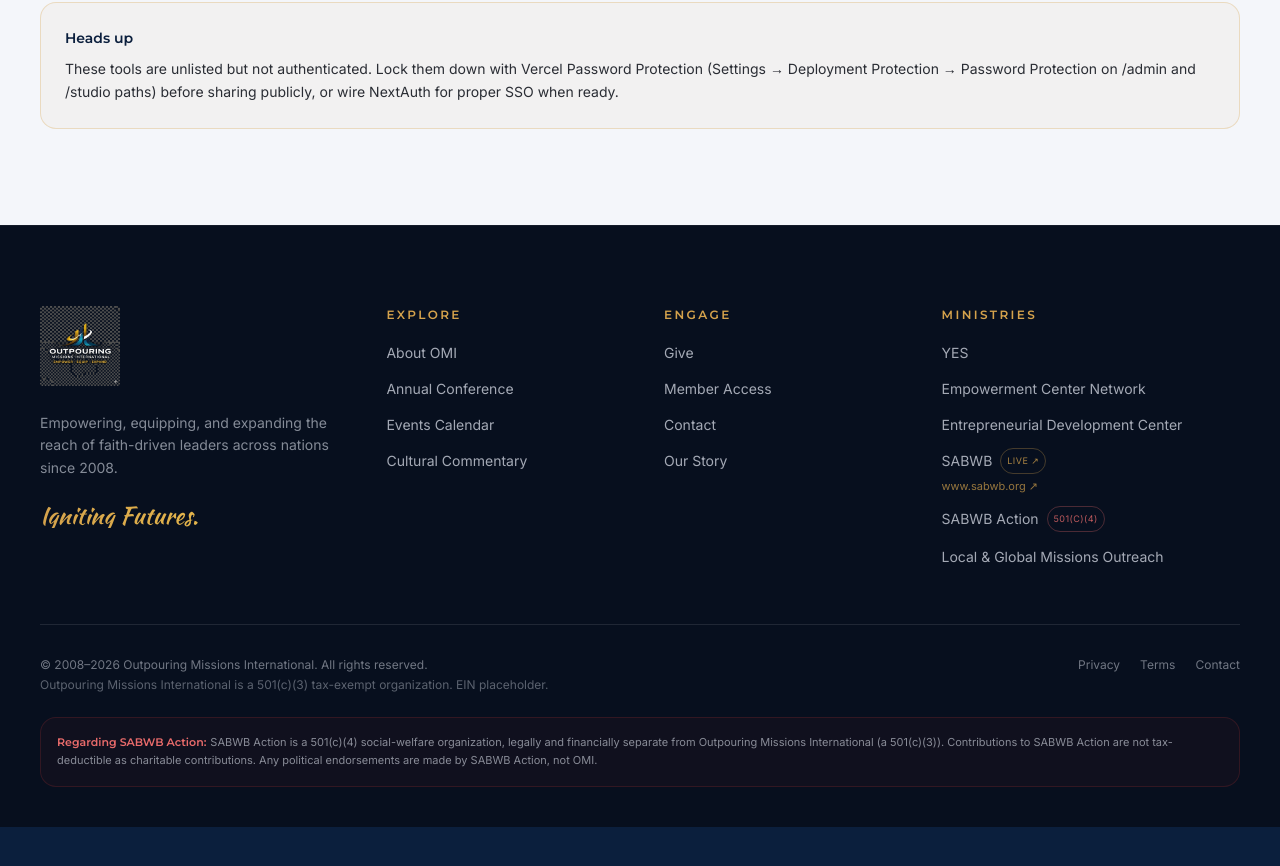
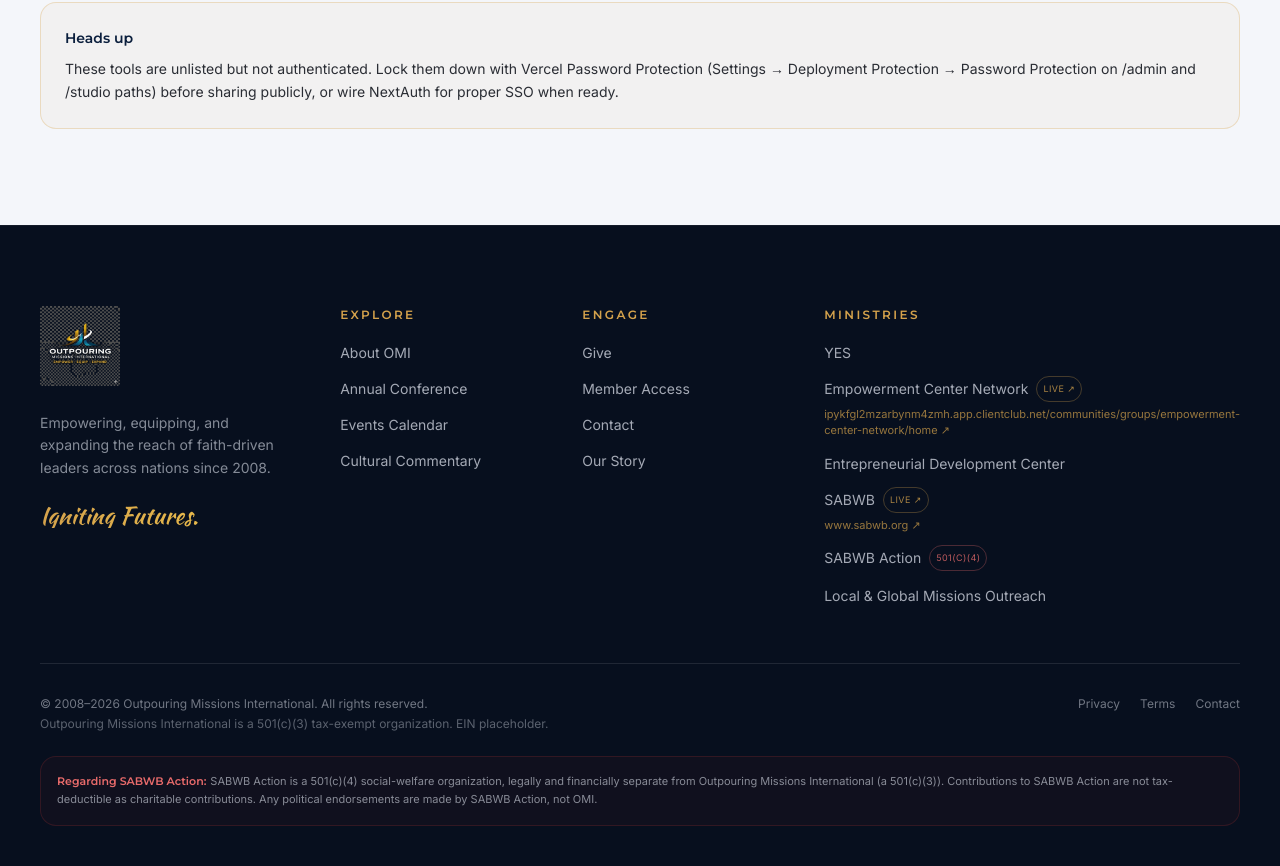
Before and after one commit to kimberlyflowers/omiwebsitebrandkit, a Next.js app in the folder web/: page /admin in a window 1280 px wide. Shown: the part 989-1855 px from the top of the page. Before the commit the page ends 1816 px from the top, so only its background shows below. Built offline with nearby package versions, Linux system fonts and the light colour scheme.

Commit message:
Link empowerment center community

```diff
--- a/web/components/Footer.tsx
+++ b/web/components/Footer.tsx
@@ -69,7 +69,9 @@
               {ministries.map((m) => (
                 <li key={m.slug}>
                   <Link
-                    href={`/ministries/${m.slug}`}
+                    href={m.externalUrl ?? `/ministries/${m.slug}`}
+                    target={m.externalUrl ? "_blank" : undefined}
+                    rel={m.externalUrl ? "noopener noreferrer" : undefined}
                     className="text-sm text-mist/75 hover:text-white transition-colors inline-flex items-center gap-2 group"
                   >
                     {m.name}
--- a/web/components/MinistriesGrid.tsx
+++ b/web/components/MinistriesGrid.tsx
@@ -53,7 +53,9 @@
               transition={{ duration: 0.6, delay: (i % 3) * 0.08, ease: [0.22, 1, 0.36, 1] }}
             >
               <Link
-                href={`/ministries/${m.slug}`}
+                href={m.externalUrl ?? `/ministries/${m.slug}`}
+                target={m.externalUrl ? "_blank" : undefined}
+                rel={m.externalUrl ? "noopener noreferrer" : undefined}
                 className={`card group block h-full bg-gradient-to-br ${accent[m.accent]} overflow-hidden`}
               >
                 <ImageSlot
--- a/web/components/Nav.tsx
+++ b/web/components/Nav.tsx
@@ -65,7 +65,9 @@
                 {ministries.map((m) => (
                   <Link
                     key={m.slug}
-                    href={`/ministries/${m.slug}`}
+                    href={m.externalUrl ?? `/ministries/${m.slug}`}
+                    target={m.externalUrl ? "_blank" : undefined}
+                    rel={m.externalUrl ? "noopener noreferrer" : undefined}
                     className="block px-4 py-3 rounded-lg hover:bg-white/5 transition-colors group/item"
                   >
                     <div className="text-sm font-display font-semibold text-white flex items-center justify-between">
@@ -125,7 +127,9 @@
               {ministries.map((m) => (
                 <Link
                   key={m.slug}
-                  href={`/ministries/${m.slug}`}
+                  href={m.externalUrl ?? `/ministries/${m.slug}`}
+                  target={m.externalUrl ? "_blank" : undefined}
+                  rel={m.externalUrl ? "noopener noreferrer" : undefined}
                   onClick={() => setMenuOpen(false)}
                   className="block py-2 text-sm text-white/80"
                 >
--- a/web/lib/ministries.ts
+++ b/web/lib/ministries.ts
@@ -23,6 +23,8 @@
     short: "For YES families",
     tagline: "Supporting the parents behind every student.",
     accent: "indigo",
+    externalUrl:
+      "https://ipykfgl2mzarbynm4zmh.app.clientclub.net/communities/groups/empowerment-center-network/home",
   },
   {
     slug: "entrepreneurial-development",
```
